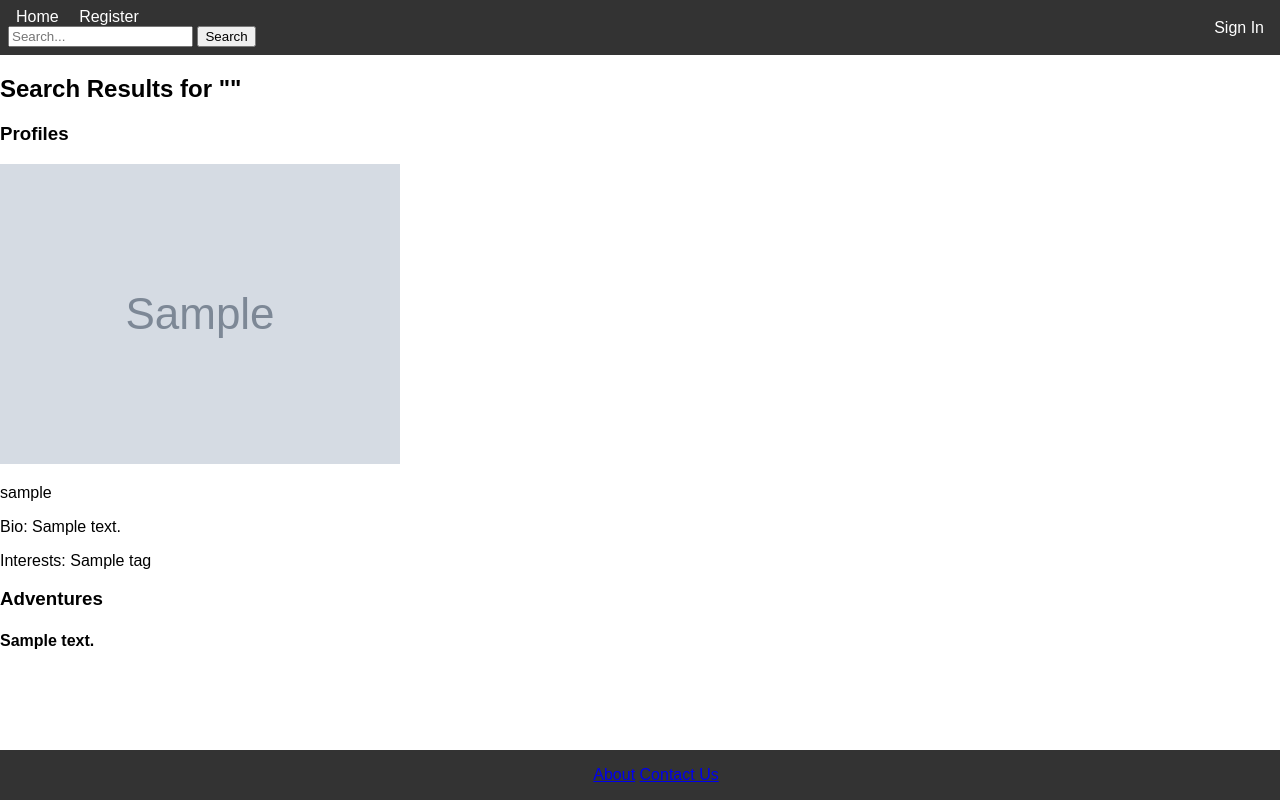
After one commit to AKashton/Outdoor-Buddies-web-app, a Django app: page /search/ in a window 1280 px wide. The commit adds this page. Run offline with Django 4.2, Linux system fonts and the light colour scheme; tables that the repository leaves empty hold one stand-in row (values such as "Sample post"); grey boxes marked "Sample" are stand-in pictures.

Commit message:
searching works now

```diff
--- a/Outdoorbuddies_root/outdoorbuddies/templates/outdoorbuddies/base.html
+++ b/Outdoorbuddies_root/outdoorbuddies/templates/outdoorbuddies/base.html
@@ -19,8 +19,10 @@
             {% else %}
                 <a href="{% url 'register' %}">Register</a>
             {% endif %}
-            <!-- Search Bar Placeholder -->
-            <input type="text" placeholder="Search...">
+            <form action="{% url 'search_results' %}" method="get">
+                <input type="text" name="q" placeholder="Search...">
+                <button type="submit">Search</button>
+            </form>
         </div>
         {% if user.is_authenticated %}
             <div class="profile-info">
--- /dev/null
+++ b/Outdoorbuddies_root/outdoorbuddies/templates/outdoorbuddies/search_results.html
@@ -0,0 +1,28 @@
+{% extends 'outdoorbuddies/base.html' %}
+
+{% block content %}
+    <h2>Search Results for "{{ query }}"</h2>
+
+    <h3>Profiles</h3>
+    {% for profile in profiles %}
+        <div>
+            <img src="{{ profile.profile_photo.url }}" alt="{{ profile.user.username }}'s Profile Photo">
+            <p>{{ profile.user.username }}</p>
+            <p>Bio: {{ profile.bio }}</p>
+            <p>Interests: {{ profile.interests.all|join:", " }}</p>
+            <!-- Link to user's profile or adventures -->
+        </div>
+    {% empty %}
+        <p>No profiles found.</p>
+    {% endfor %}
+
+    <h3>Adventures</h3>
+    {% for adventure in adventures %}
+        <div>
+            <h4>{{ adventure.description }}</h4>
+            <!-- Link to adventure detail -->
+        </div>
+    {% empty %}
+        <p>No adventures found.</p>
+    {% endfor %}
+{% endblock %}
--- a/Outdoorbuddies_root/outdoorbuddies/urls.py
+++ b/Outdoorbuddies_root/outdoorbuddies/urls.py
@@ -1,5 +1,5 @@
 from django.urls import path
-from .views import register, send_test_email, about, contact, create_adventure, adventure_detail, profile, join_adventure, delete_adventure
+from .views import register, send_test_email, about, contact, create_adventure, adventure_detail, profile, join_adventure, delete_adventure, search_results
 from . import views
 from django.contrib.auth import views as auth_views
 
@@ -17,6 +17,7 @@ urlpatterns = [
     path('like-adventure/<int:adventure_id>/', views.like_adventure, name='like_adventure'),
     path('adventures/<int:adventure_id>/', adventure_detail, name='adventure_detail'),
     path('profile/', profile, name='profile'),
+    path('search/', search_results, name='search_results'),
     path('join-adventure/<int:adventure_id>/', join_adventure, name='join_adventure'),
     path('delete-adventure/<int:adventure_id>/', delete_adventure, name='delete_adventure'),
     path('password-reset/', auth_views.PasswordResetView.as_view(template_name='outdoorbuddies/password_reset.html'), name='password_reset'),
--- a/Outdoorbuddies_root/outdoorbuddies/views.py
+++ b/Outdoorbuddies_root/outdoorbuddies/views.py
@@ -1,12 +1,29 @@
 from django.shortcuts import render, redirect, get_object_or_404
 from .forms import UserRegisterForm, ContactForm, AdventureForm, CommentForm, ProfileForm
 from django.http import HttpResponse, HttpResponseRedirect
-from .models import Adventure, Comment, AdventureParticipants
+from .models import Adventure, Comment, AdventureParticipants, Profile
 from django.core.mail import send_mail
 from django.contrib import messages
 from django.contrib.auth.decorators import login_required
 from django.urls import reverse
-from django.contrib.auth.models import User
+from django.db.models import Q
+
+#searching for users and adventures
+def search_results(request):
+    query = request.GET.get('q', '')
+    profiles = Profile.objects.filter(
+        Q(user__username__icontains=query)
+    )
+    adventures = Adventure.objects.filter(
+        Q(description__icontains=query) |
+        Q(user__username__icontains=query)
+    )
+    return render(request, 'outdoorbuddies/search_results.html', {
+        'profiles': profiles,
+        'adventures': adventures,
+        'query': query
+    })
+
 #register a new user
 def register(request):
     if request.method == 'POST':
```
